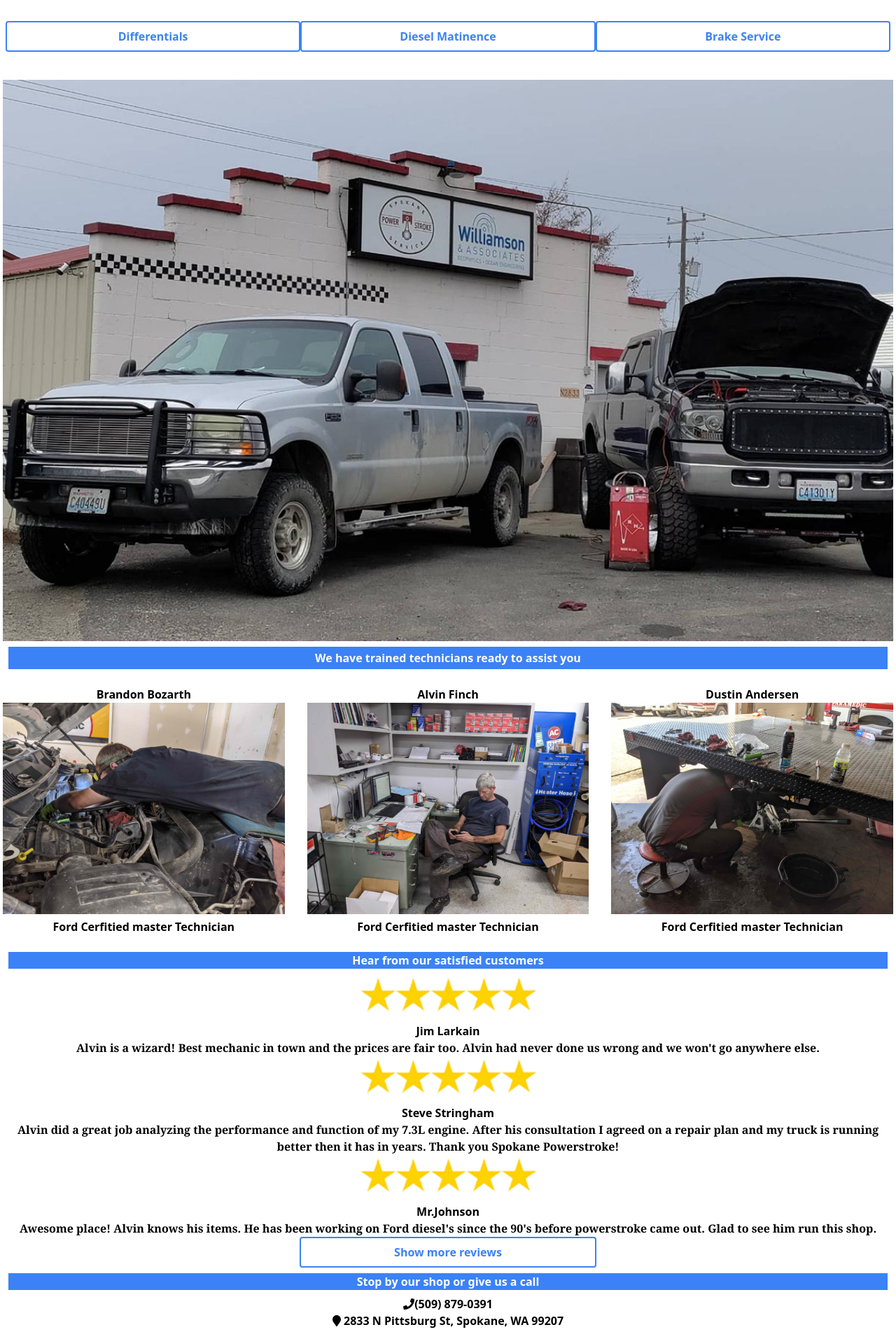
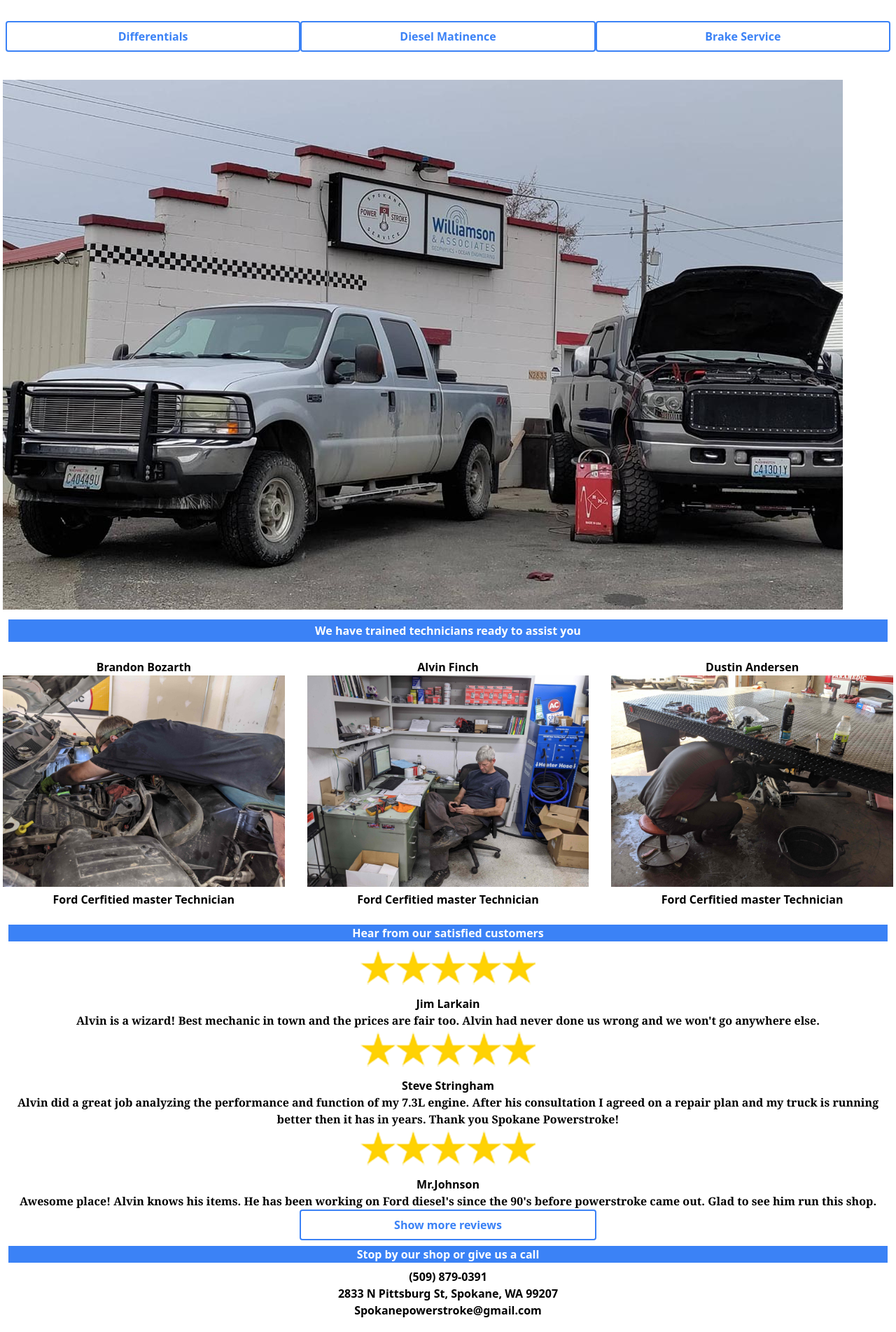
Before and after one commit to DylanBozarth/spokane-power-stroke, a Next.js app: page / in a window 1280 px wide. Shown: the part 394-2297 px from the top of the page at 70% size. Built offline with nearby package versions, Linux system fonts and the light colour scheme; grey boxes are pictures that could not be loaded.

Commit message:
responsive images 1

```diff
--- a/components/contact.tsx
+++ b/components/contact.tsx
@@ -20,10 +20,10 @@ const resetTheBar = () => {
   return (
     <div className="contact">
 <div className="text-center font-bold">
-<FontAwesomeIcon icon={faPhone} />(509) 879-0391
+(509) 879-0391
 <br />
-<FontAwesomeIcon icon={faMapMarker} /> 2833 N Pittsburg St, Spokane, WA 99207
-<br /><FontAwesomeIcon icon={faEnvelope} /> Spokanepowerstroke@gmail.com</div>
+ 2833 N Pittsburg St, Spokane, WA 99207
+<br /> Spokanepowerstroke@gmail.com</div>
       <div className="mapContainer">
       <iframe
         loading="lazy"
--- a/components/services.tsx
+++ b/components/services.tsx
@@ -93,18 +93,19 @@ export const Services = (props: any) => {
       <p className={activeService === 6 ? "text-center" : "hidden"}>
       We also service brakes all makes and models.
       </p>
-      <div className="flex  " >
+      <div className=" w-100 md:w-75" >
         {displayWork
           .filter((displayWork) => displayWork.type === catagory)
           .map((displayWork) => (
-            <div className="w-full" key={title}>
+            <div className="" key={title}>
               {" "}
               <br />
               <Image
                 src={displayWork.image}
-                layout="responsive"
+
                 alt="powerstroke"
                 className=""
+                placeholder="blur"
               />
             </div>
           ))}
```
